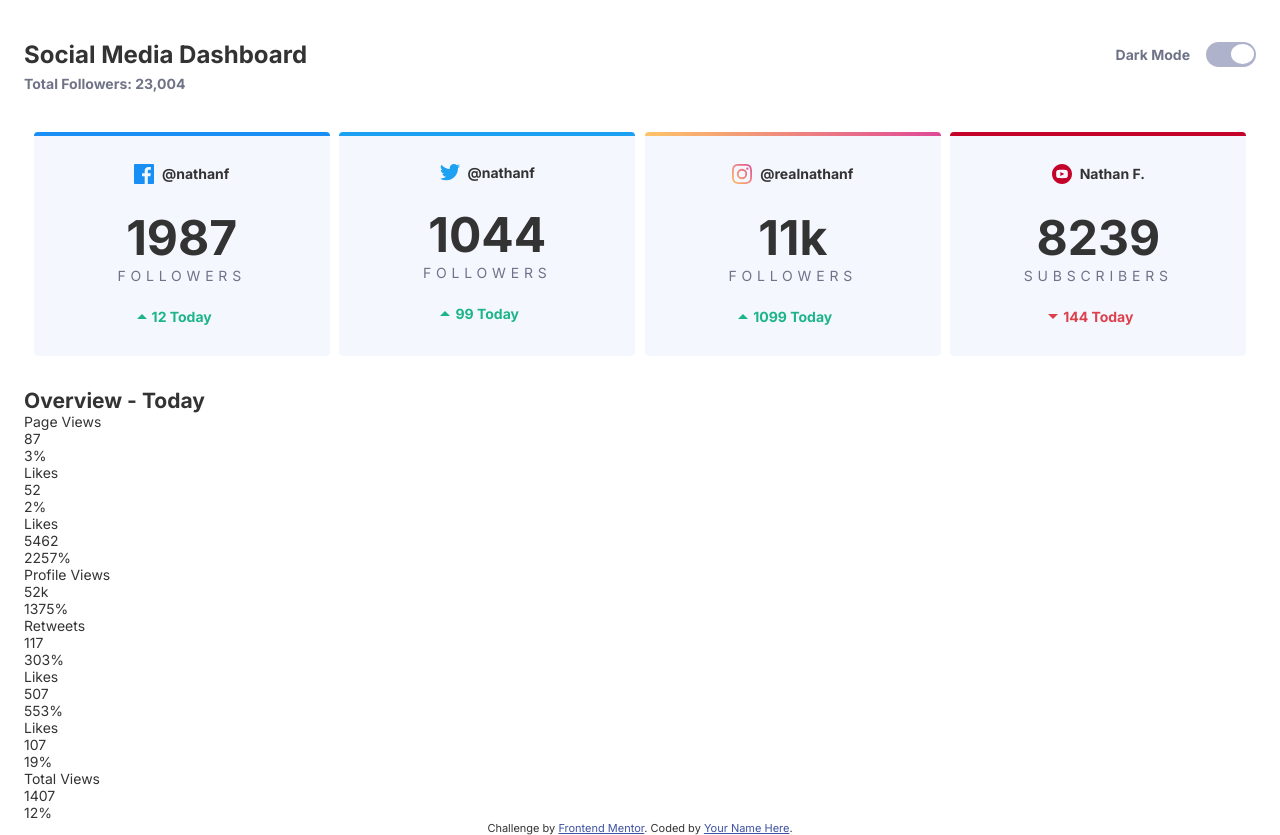
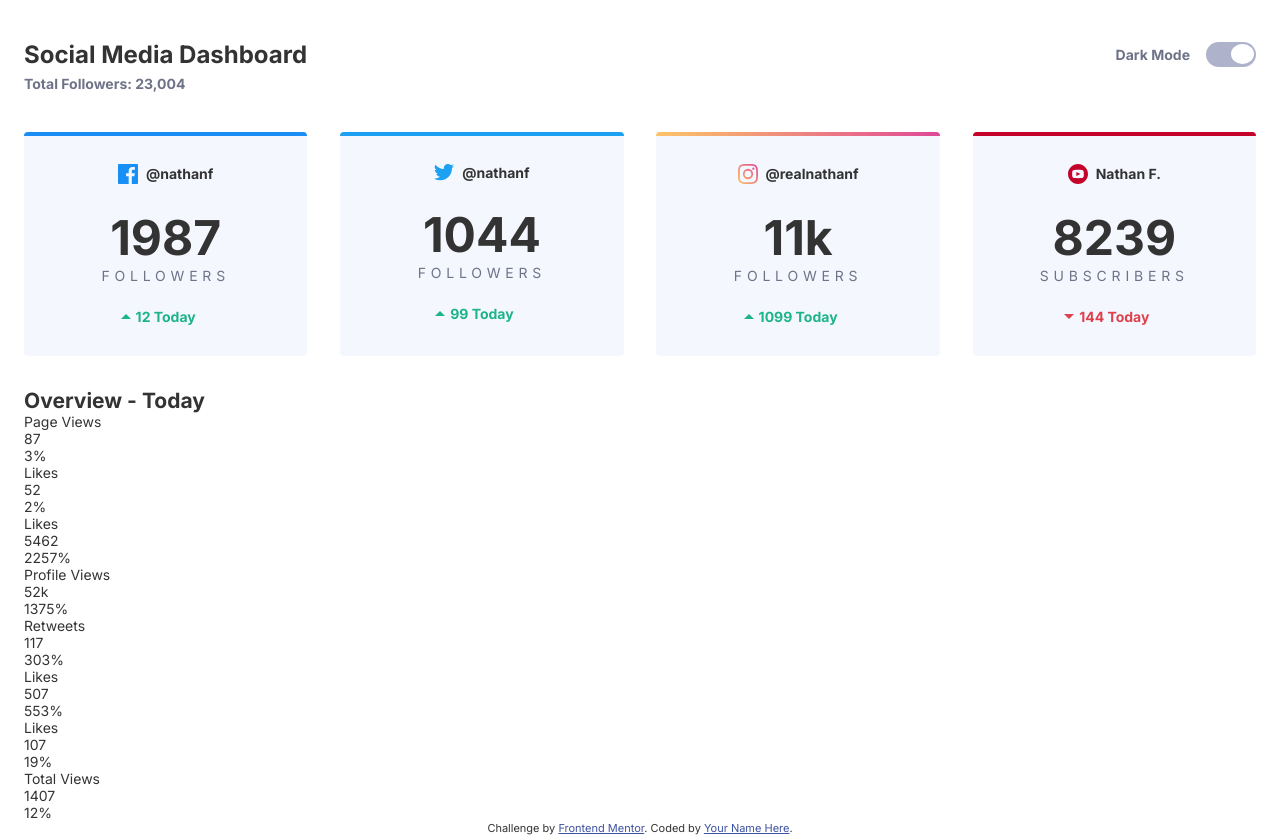
Before and after one commit to AhmedElaguab/social-media-dashboard-with-theme-switcher, a plain HTML site: page index.html in a window 1280 px wide. Drawn offline with Linux system fonts and the light colour scheme.

Commit message:
Fix stats cards margins

```diff
--- a/style.css
+++ b/style.css
@@ -157,7 +157,7 @@ body {
 .stats {
   display: flex;
   flex-wrap: wrap;
-  justify-content: space-evenly;
+  justify-content: space-between;
 }
 
 .stats__card {
@@ -317,18 +317,28 @@ body {
 
   /* Stats styles */
   .stats__card {
-    min-width: 48%;
+    min-width: 47%;
   }
 }
 
 @media screen and (min-width: 920px) {
   .stats__card {
-    min-width: 32%;
+    min-width: 31%;
+  }
+
+  .stats__card:last-of-type {
+    margin-left: auto;
+    margin-right: auto;
   }
 }
 
 @media screen and (min-width: 1270px) {
   .stats__card {
-    min-width: 24%;
+    min-width: 23%;
+  }
+
+  .stats__card:last-of-type {
+    margin-left: 0;
+    margin-right: 0;
   }
 }
```
